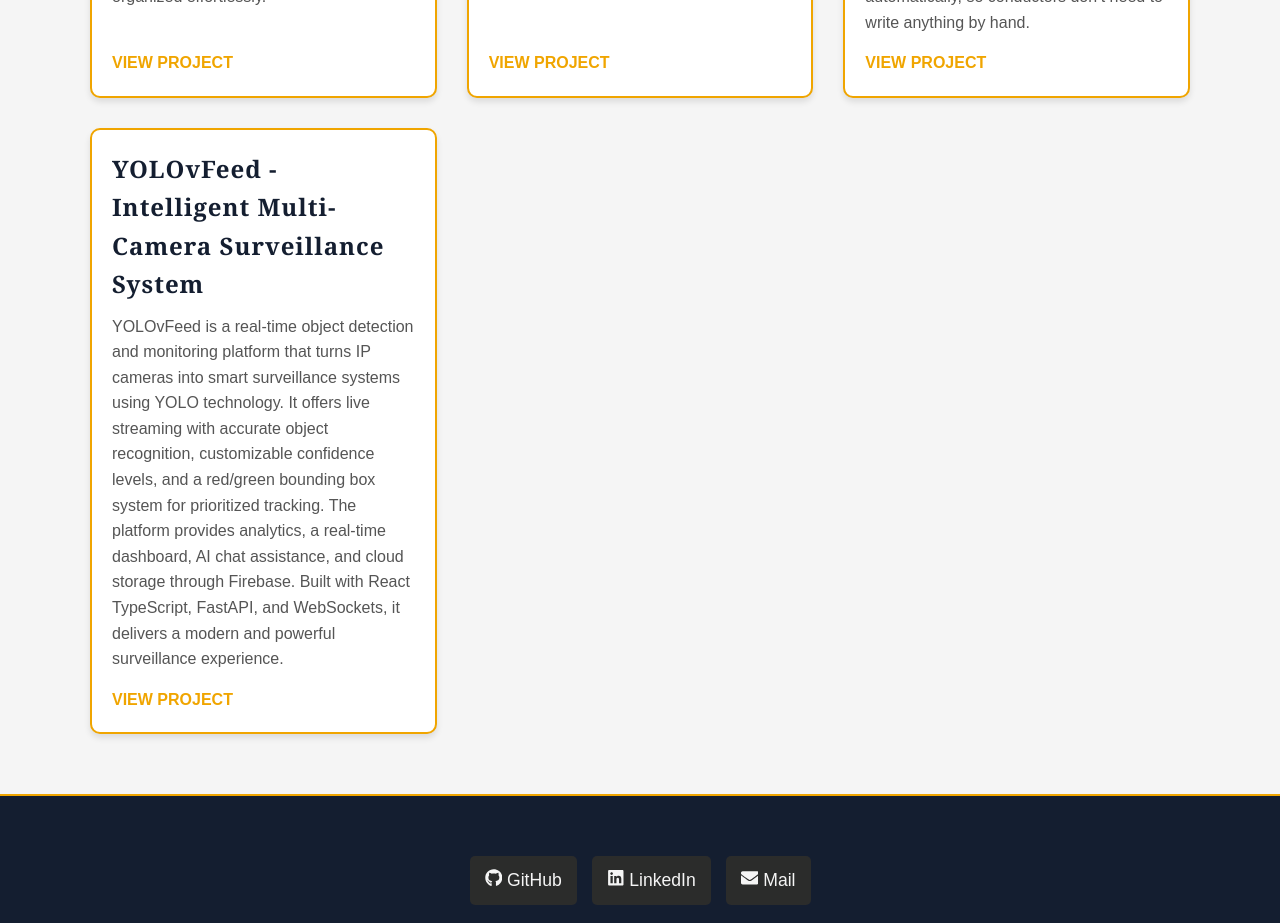
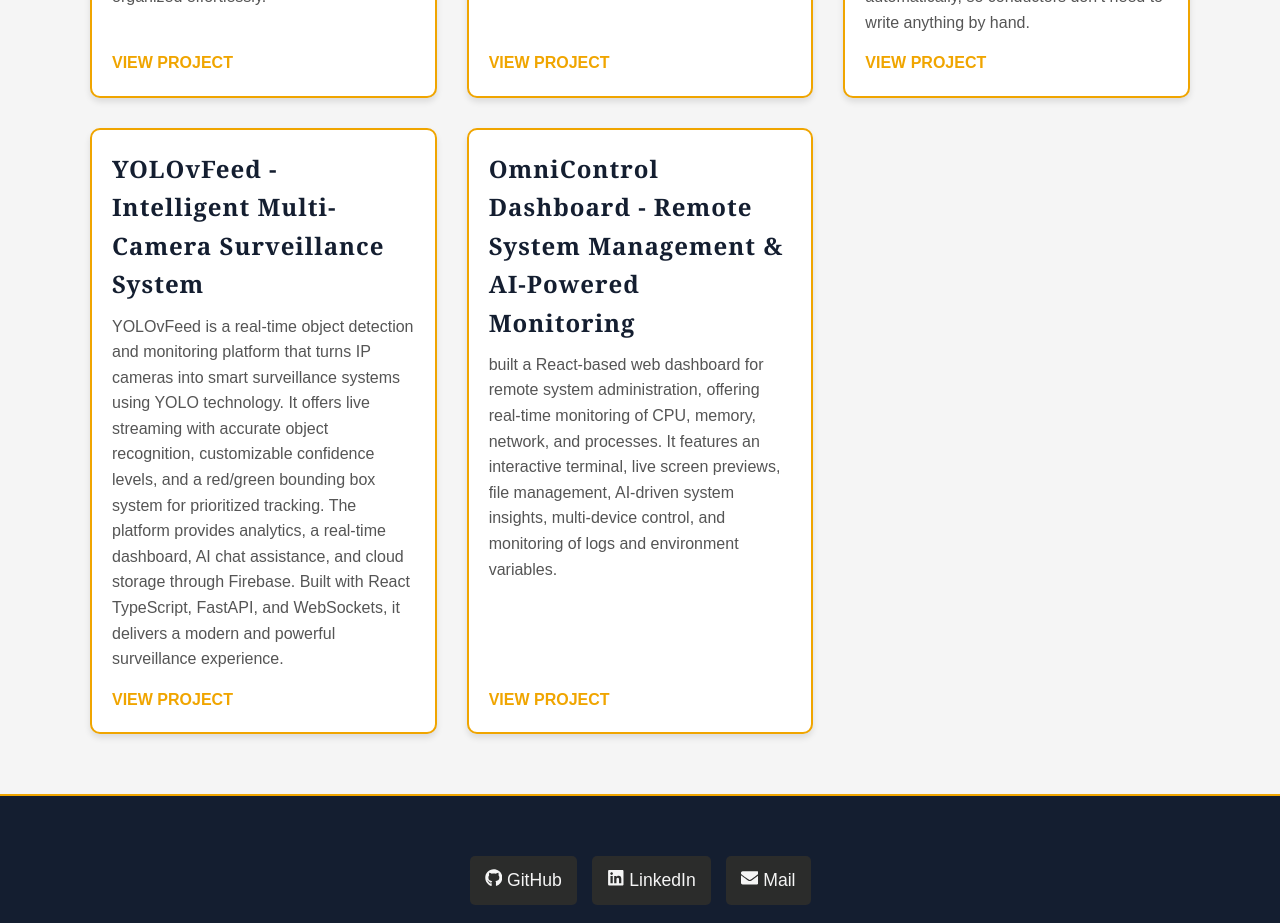
Before and after one commit to Selvarajah-Vinushaanth/portfolio, a React (Create React App) app: page /projects in a window 1280 px wide. Shown: the part 3680-4603 px from the top of the page. Built offline with nearby package versions, Linux system fonts and the light colour scheme.

Commit message:
omnicontrol added

```diff
--- a/src/components/Projects.jsx
+++ b/src/components/Projects.jsx
@@ -142,6 +142,11 @@ const Projects = () => {
       title: "YOLOvFeed - Intelligent Multi-Camera Surveillance System",
       description: "YOLOvFeed is a real-time object detection and monitoring platform that turns IP cameras into smart surveillance systems using YOLO technology. It offers live streaming with accurate object recognition, customizable confidence levels, and a red/green bounding box system for prioritized tracking. The platform provides analytics, a real-time dashboard, AI chat assistance, and cloud storage through Firebase. Built with React TypeScript, FastAPI, and WebSockets, it delivers a modern and powerful surveillance experience.",
       link: "https://github.com/Selvarajah-Vinushaanth/YolovFeed"
+    },
+    {
+      title: "OmniControl Dashboard - Remote System Management & AI-Powered Monitoring",
+      description: "built a React-based web dashboard for remote system administration, offering real-time monitoring of CPU, memory, network, and processes. It features an interactive terminal, live screen previews, file management, AI-driven system insights, multi-device control, and monitoring of logs and environment variables.",
+      link: "https://github.com/Selvarajah-Vinushaanth/omni-system.git"
     }
 
 
```
Also changed, not shown: 1 other file (tests, documents, lock files or other folders).
